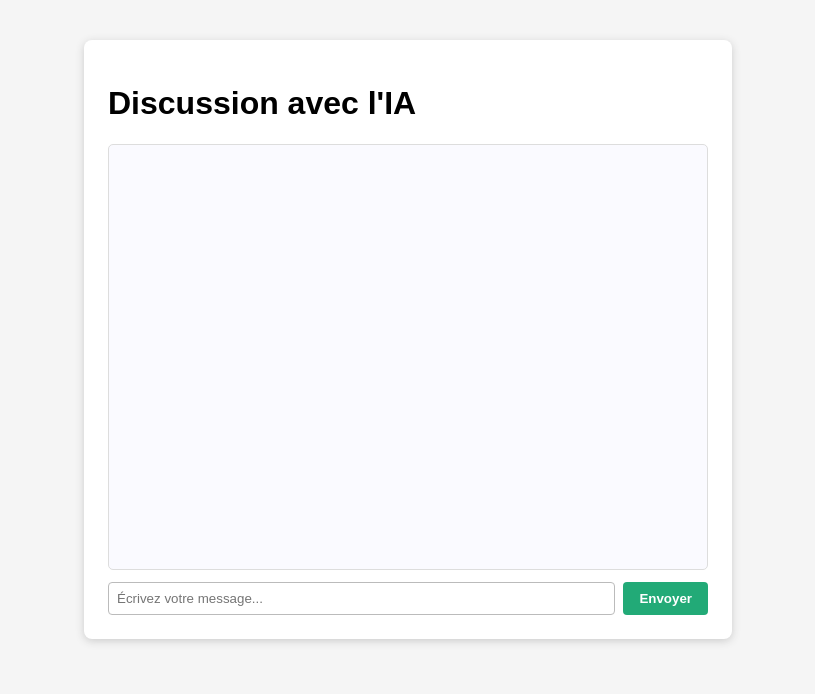
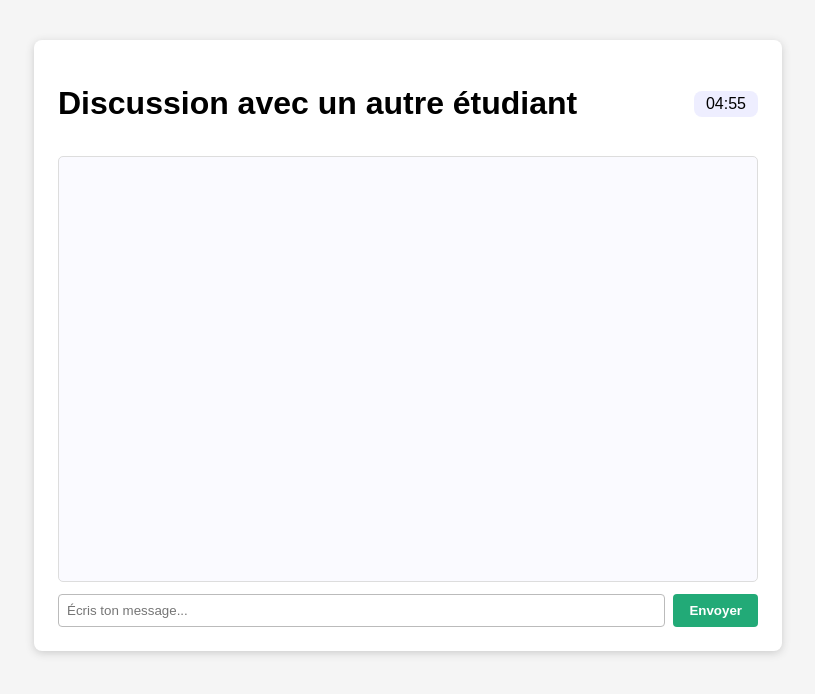
Before and after one commit to Tidusylcol/CAI_2026, a website: page public/index.html in a window 1280 px wide. Shown: the whole page, without its empty margins (232-1047 px from the left). Drawn offline with Linux system fonts and the light colour scheme.

Commit message:
Add files via upload

```diff
--- a/public/index.html
+++ b/public/index.html
@@ -2,15 +2,18 @@
 <html lang="fr">
 <head>
   <meta charset="UTF-8">
-  <title>Chat IA</title>
+  <title>Chat IA - M1 EDHEC</title>
   <link rel="stylesheet" href="style.css">
 </head>
 <body>
   <div class="container">
-    <h1>Discussion avec l'IA</h1>
+    <div class="header">
+      <h1>Discussion avec un autre étudiant</h1>
+      <div class="timer" id="timer">05:00</div>
+    </div>
     <div class="chat-box" id="chatBox"></div>
     <form id="chatForm">
-      <input type="text" id="userInput" placeholder="Écrivez votre message..." required />
+      <input type="text" id="userInput" placeholder="Écris ton message..." required />
       <button type="submit">Envoyer</button>
     </form>
   </div>
--- a/public/script.js
+++ b/public/script.js
@@ -1,16 +1,43 @@
 const chatBox = document.getElementById('chatBox');
 const chatForm = document.getElementById('chatForm');
 const userInput = document.getElementById('userInput');
+const timerDisplay = document.getElementById('timer');
+
+let chatEnded = false;
+let timerSeconds = 300;
+
+function startTimer() {
+  const interval = setInterval(() => {
+    if (timerSeconds <= 0) {
+      clearInterval(interval);
+      endChat();
+      return;
+    }
+    timerSeconds--;
+    const min = String(Math.floor(timerSeconds / 60)).padStart(2, '0');
+    const sec = String(timerSeconds % 60).padStart(2, '0');
+    timerDisplay.textContent = `${min}:${sec}`;
+  }, 1000);
+}
+
+function endChat() {
+  chatEnded = true;
+  userInput.disabled = true;
+  chatForm.querySelector('button').disabled = true;
+  addMessage('bot', "Fin de la session. Merci !");
+}
 
 chatForm.addEventListener('submit', async (e) => {
   e.preventDefault();
+  if (chatEnded) return;
+
   const message = userInput.value.trim();
   if (!message) return;
 
   addMessage('user', message);
   userInput.value = '';
 
-  try {
+  const thinkingMsg = addMessage('bot', '...');
   const response = await fetch('/api/chat', {
     method: 'POST',
     headers: { 'Content-Type': 'application/json' },
@@ -18,11 +45,7 @@ chatForm.addEventListener('submit', async (e) => {
   });
 
   const data = await response.json();
-    addMessage('bot', data.reply);
-  } catch (error) {
-    console.error('Erreur communication serveur :', error);
-    addMessage('bot', "Erreur de communication avec le serveur.");
-  }
+  thinkingMsg.textContent = "IA: " + data.reply;
 });
 
 function addMessage(sender, text) {
@@ -31,4 +54,7 @@ function addMessage(sender, text) {
   msg.textContent = (sender === 'user' ? "Vous: " : "IA: ") + text;
   chatBox.appendChild(msg);
   chatBox.scrollTop = chatBox.scrollHeight;
+  return msg;
 }
+
+startTimer();
--- a/public/style.css
+++ b/public/style.css
@@ -5,7 +5,7 @@ body {
   padding: 0;
 }
 .container {
-  max-width: 600px;
+  max-width: 700px;
   margin: 40px auto;
   background: #fff;
   border-radius: 8px;
@@ -51,3 +51,15 @@ button {
   font-weight: bold;
   cursor: pointer;
 }
+.header {
+  display: flex;
+  justify-content: space-between;
+  align-items: center;
+  margin-bottom: 12px;
+}
+.timer {
+  font-size: 1rem;
+  background: #eef;
+  padding: 4px 12px;
+  border-radius: 8px;
+}
```
Lines whose indentation alone changed are shown as unchanged.
